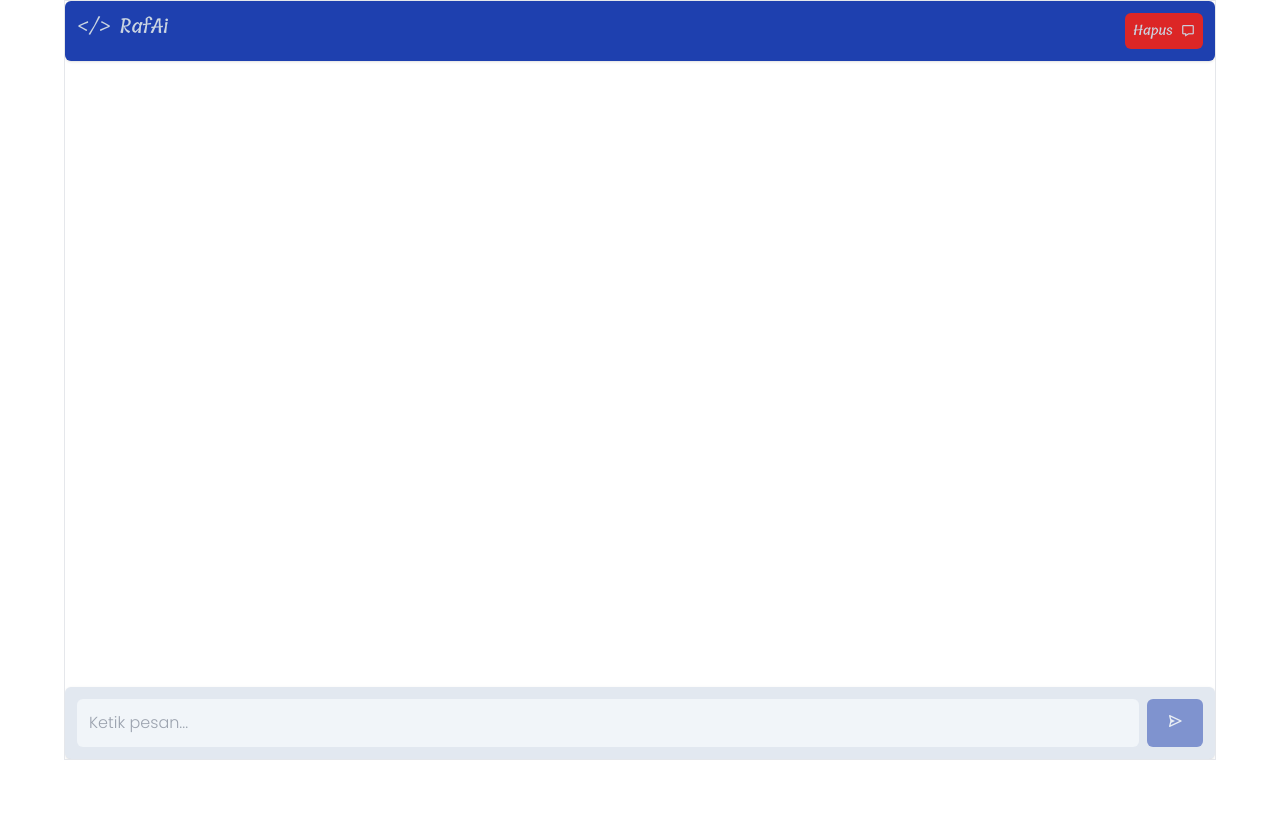
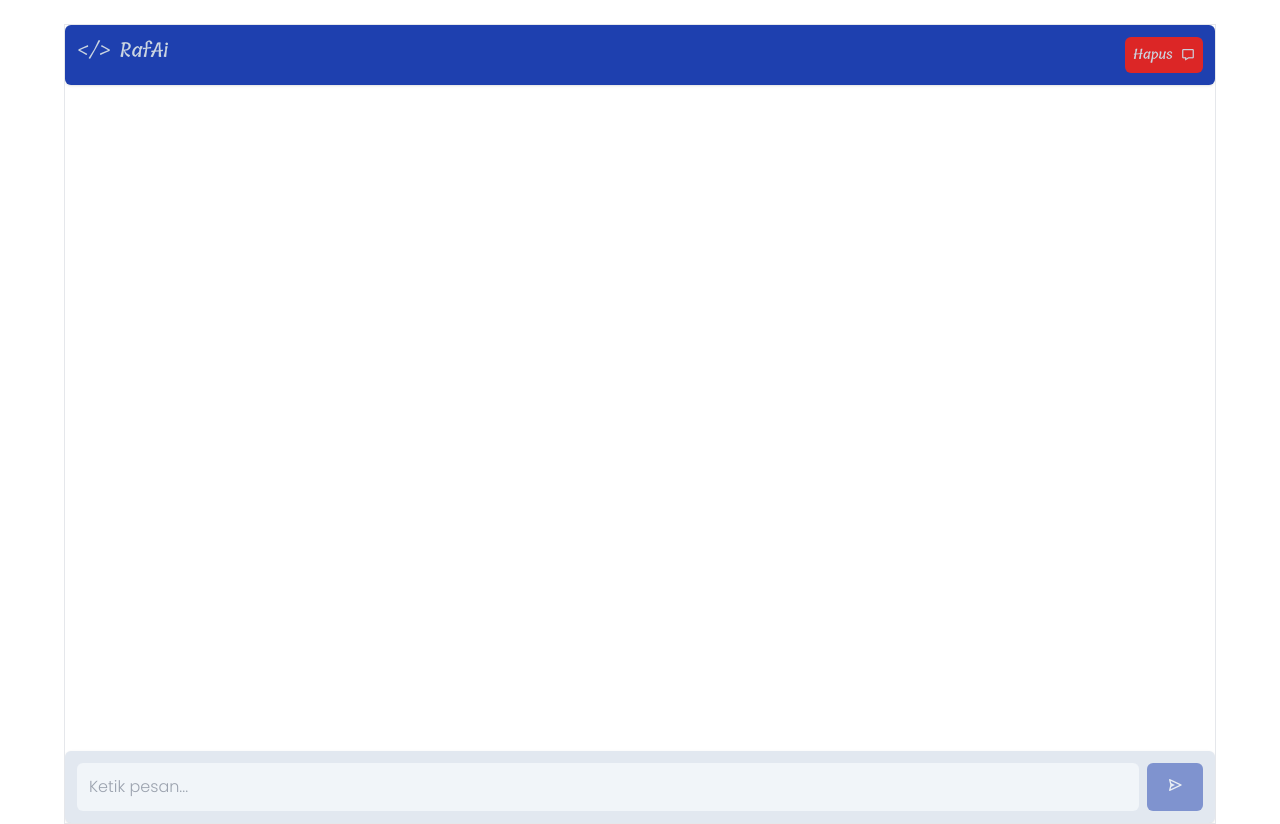
Before and after one commit to Raflysaputra23/RafAi, a React (Vite) app: page / in a window 1280 px wide. Before the commit the page ends 800 px from the top, so only its background shows below. Built offline with nearby package versions, Linux system fonts and the light colour scheme.

Commit message:
mengubah height

```diff
--- a/src/App.jsx
+++ b/src/App.jsx
@@ -46,7 +46,7 @@ const App = () => {
 
   return (
     <>
-      <main className="container mx-auto min-w-80 w-[90%] max-w-[90%] h-[95vh] relative border overflow-y-auto overflow-x-hidden">
+      <main className="container mx-auto min-w-80 w-[90%] max-w-[90%] h-lvh my-6 relative border overflow-y-auto overflow-x-hidden">
         <header className="p-3 rounded-md shadow bg-blue-800 flex justify-between font-tillana text-slate-300">
           <h1 className="text-xl">{"</>"} RafAi</h1>
           <button id="btn-remove-chat" type="submit" className="text-sm p-2 bg-red-600 rounded-md flex items-center gap-2 disabled:opacity-50 disabled:cursor-not-allowed" onClick={handleClearChat}>Hapus <i className="bx bx-message"></i></button>
```
